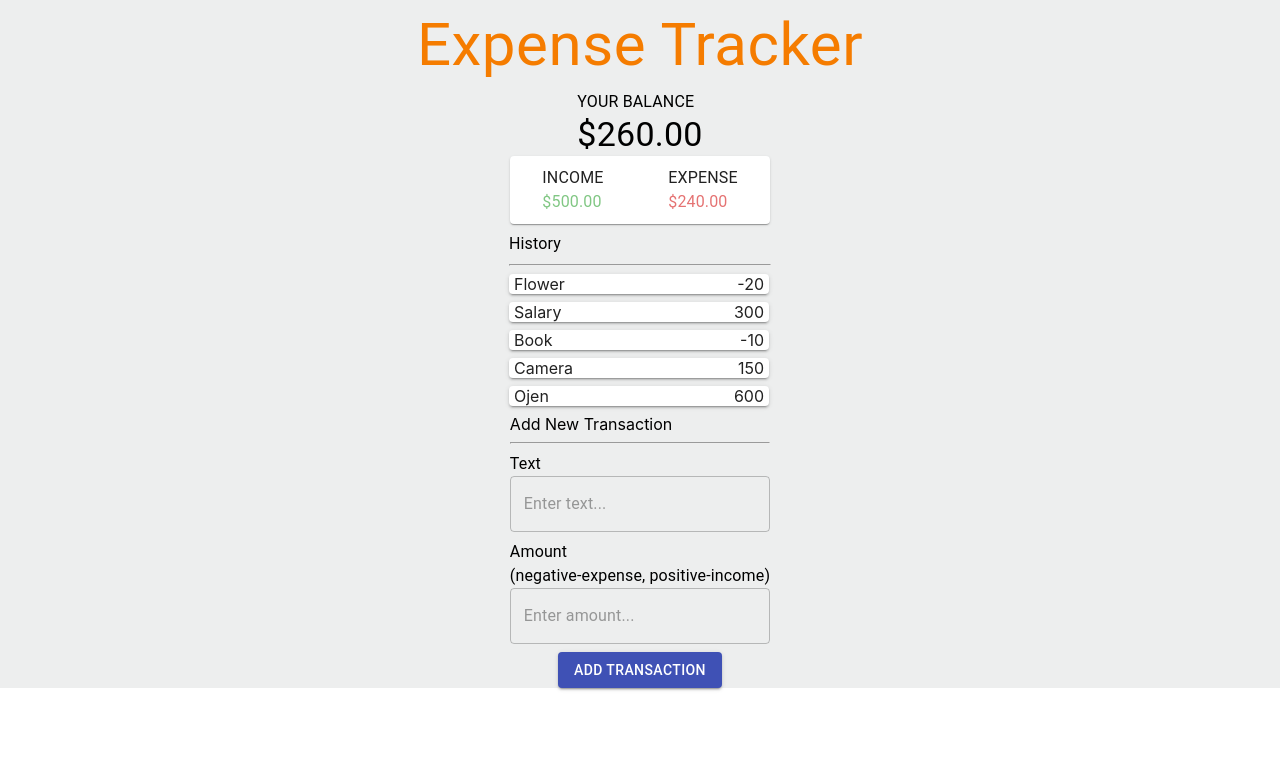
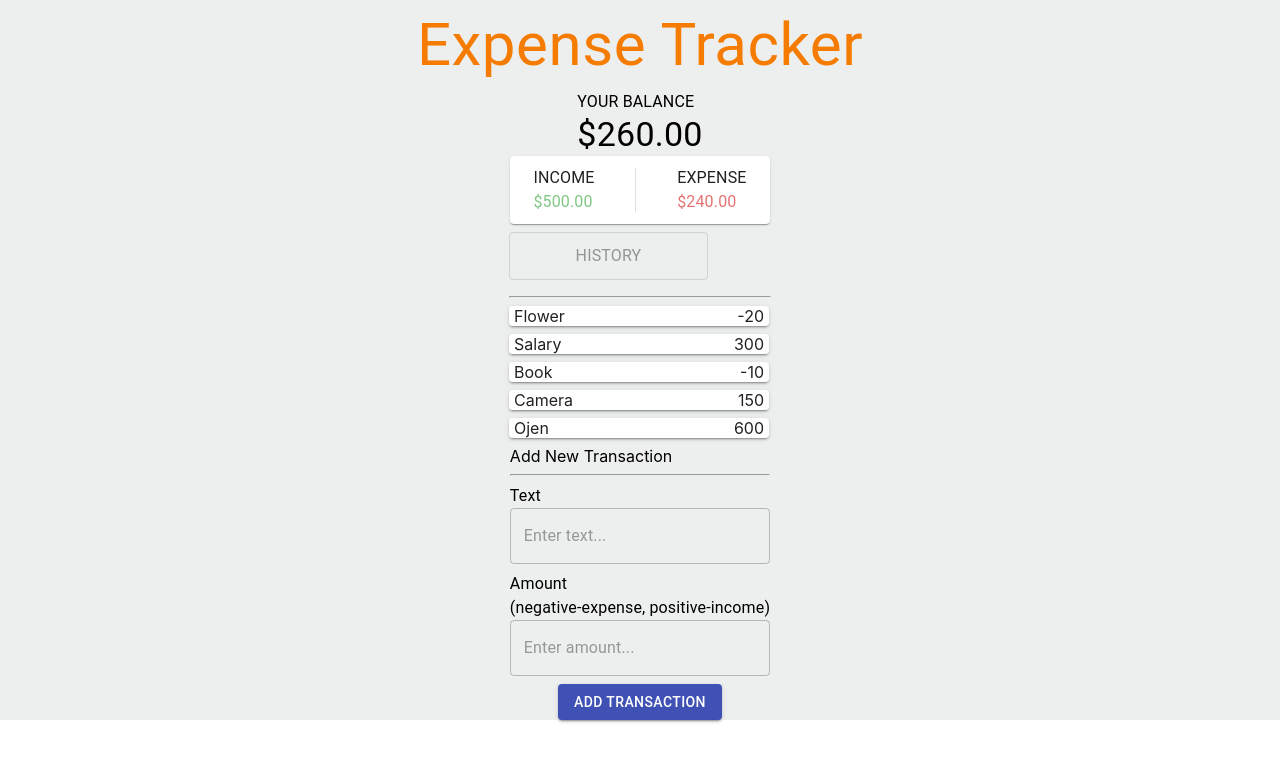
Before and after one commit to agborojenjr/ExpenseTracker, a React (Create React App) app: page / in a window 1280 px wide. Shown: the top 762 px of the page. Built offline with nearby package versions, Linux system fonts and the light colour scheme.

Commit message:
Vertical Line Change

```diff
--- a/package.json
+++ b/package.json
@@ -4,6 +4,7 @@
   "private": true,
   "dependencies": {
     "@material-ui/core": "^4.11.4",
+    "@material-ui/lab": "^4.0.0-alpha.58",
     "@testing-library/jest-dom": "^5.11.4",
     "@testing-library/react": "^11.1.0",
     "@testing-library/user-event": "^12.1.10",
--- a/src/Components/Balance.js
+++ b/src/Components/Balance.js
@@ -3,7 +3,7 @@ import Typography from '@material-ui/core/Typography';
 
 export const Balance = () => {
     return (
-        <Typography component='div'>
+        <Typography component='div' >
             <Typography>
                 YOUR BALANCE
             </Typography>
--- a/src/Components/Expenses.js
+++ b/src/Components/Expenses.js
@@ -2,15 +2,14 @@ import React from 'react'
 import { makeStyles } from '@material-ui/core/styles';
 import { Box, Typography, Paper } from '@material-ui/core'
 import { green, red } from '@material-ui/core/colors';
+import Divider from '@material-ui/core/Divider';
 
-const useStyles = makeStyles({
+const useStyles = makeStyles((theme) => ({
     root: {
       minWidth: 275,
     },
-    bullet: {
-      display: 'inline-block',
-      margin: '0 2px',
-      transform: 'scale(0.8)',
+    divider: {
+      margin: theme.spacing(1.5, 0.5),
     },
     income: {
     //   fontSize: 60,
@@ -21,16 +20,13 @@ const useStyles = makeStyles({
         //   fontSize: 60,
           color: red[300],
         },
-    pos: {
-      marginBottom: 12,
-    },
-  });
+  }));
 
 export const Expenses = () => {
     const classes = useStyles();
     return (
           <Paper style={{ display: 'flex', justifyContent:'space-around', width:260 }}>
-            <Box style={{margin: 10 }}>
+            <Box style={{margin: 10, borderLeft:10 }}>
               <Typography>
                   INCOME
               </Typography>
@@ -38,6 +34,8 @@ export const Expenses = () => {
                   $500.00
               </Typography>
             </Box>
+            <Divider flexItem orientation="vertical" className={classes.divider} />
+            {/* <div style={{margin: 6, fontSize:35, color:'#DEDFDF' }}>|</div> */}
             <Box style={{margin: 10 }}>
               <Typography>
                   EXPENSE
--- a/src/Components/Transactions.js
+++ b/src/Components/Transactions.js
@@ -2,7 +2,7 @@ import React from 'react';
 import { makeStyles } from '@material-ui/core/styles';
 import Typography from '@material-ui/core/Typography';
 import { Box, Paper } from '@material-ui/core';
-// import ToggleButton from '@material-ui/lab/ToggleButton';
+import ToggleButton from '@material-ui/lab/ToggleButton';
 
 const initialState = {
   transactions: [
@@ -45,9 +45,9 @@ export const Transactions = () => {
 
     return (
       <form className={classes.root} noValidate autoComplete="off">
-        {/* <ToggleButton value="bold" aria-label="bold"> */}
+        <ToggleButton value="bold">
           <Typography>History</Typography>
-        {/* </ToggleButton> */}
+        </ToggleButton>
         <hr style={{ width:260 }} />
         {payment}
       </form>
```
Also changed, not shown: 2 other files (tests, documents, lock files or other folders).
